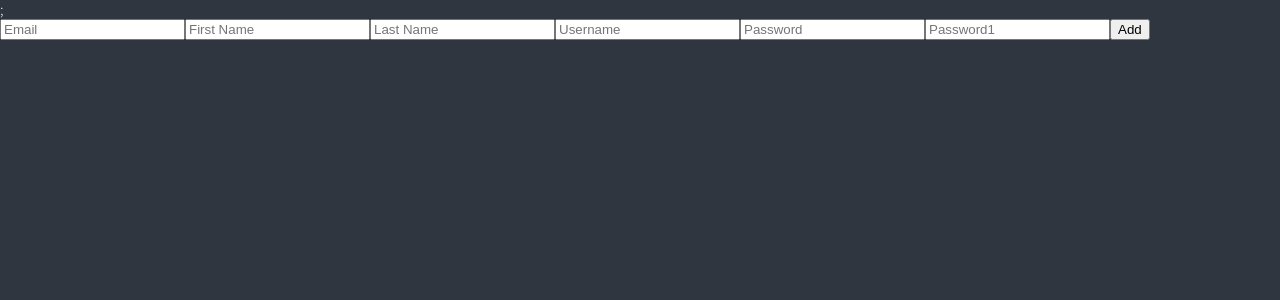
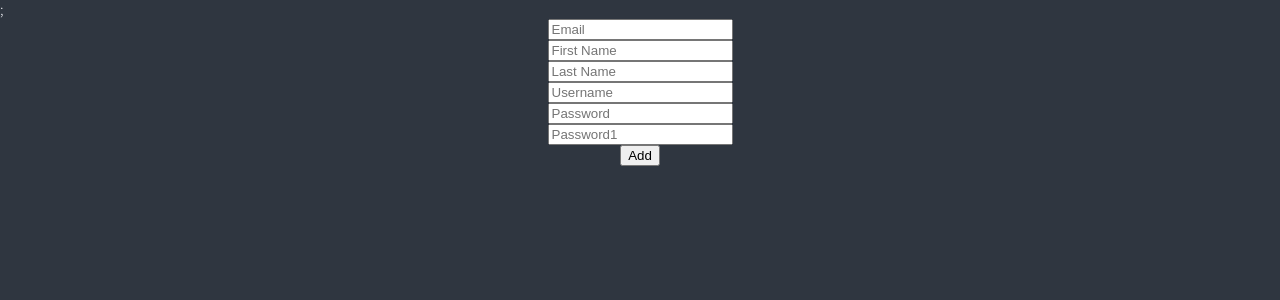
Before and after one commit to seunghyeokleeme/todo-list, a React (Create React App) app: page / in a window 1280 px wide. Shown: the top 300 px of the page. Built offline with nearby package versions, Linux system fonts and the light colour scheme.

Commit message:
feat(ToDoList): Form Validation 추가
See also: Nomadcoder React-master 6.7

```diff
--- a/src/ToDoList.tsx
+++ b/src/ToDoList.tsx
@@ -35,17 +35,45 @@
 }
 */
 function ToDoList() {
-  const { register, watch } = useForm();
-  console.log(watch());
+  const { register, watch, handleSubmit, formState } = useForm();
+  const onValid = (data: any) => {
+    console.log(data);
+  };
+  console.log(formState.errors);
   return (
     <div>
-      <form>
-        <input {...register("email")} placeholder="Email" type="email" />
-        <input {...register("firstName")} placeholder="First Name" />
-        <input {...register("lastName")} placeholder="Last Name" />
-        <input {...register("username")} placeholder="Username" />
-        <input {...register("password")} placeholder="Password" />
-        <input {...register("password1")} placeholder="Password1" />
+      <form
+        style={{
+          display: "flex",
+          alignItems: "center",
+          flexDirection: "column",
+        }}
+        onSubmit={handleSubmit(onValid)}
+      >
+        <input {...register("email", { required: true })} placeholder="Email" />
+        <input
+          {...register("firstName", { required: true })}
+          placeholder="First Name"
+        />
+        <input
+          {...register("lastName", { required: true })}
+          placeholder="Last Name"
+        />
+        <input
+          {...register("username", { required: true, minLength: 10 })}
+          placeholder="Username"
+        />
+        <input
+          {...register("password", { required: true, minLength: 5 })}
+          placeholder="Password"
+        />
+        <input
+          {...register("password1", {
+            required: "Password is required",
+            minLength: { value: 5, message: "Your password is too short." },
+          })}
+          placeholder="Password1"
+        />
         <button>Add</button>
       </form>
     </div>
```
